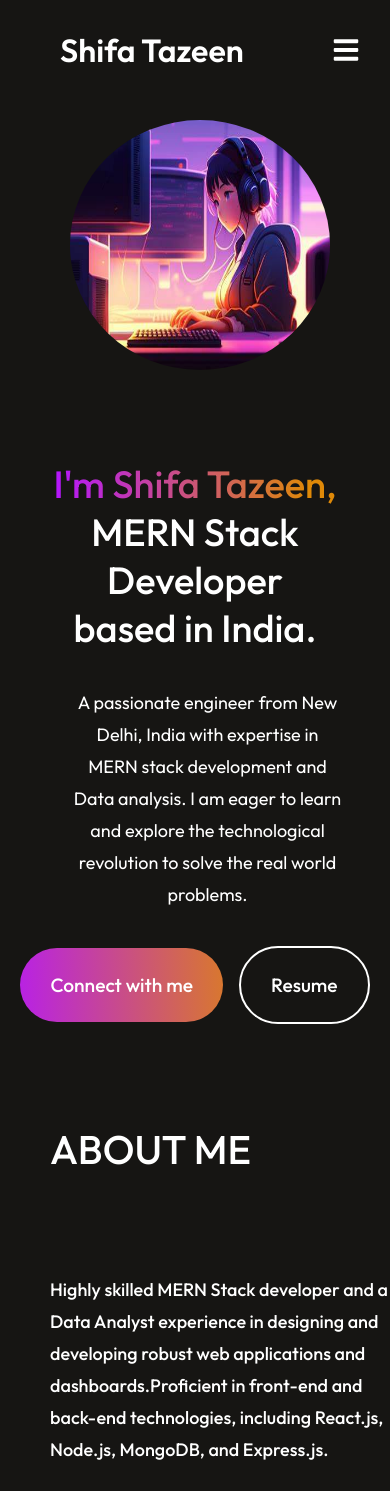
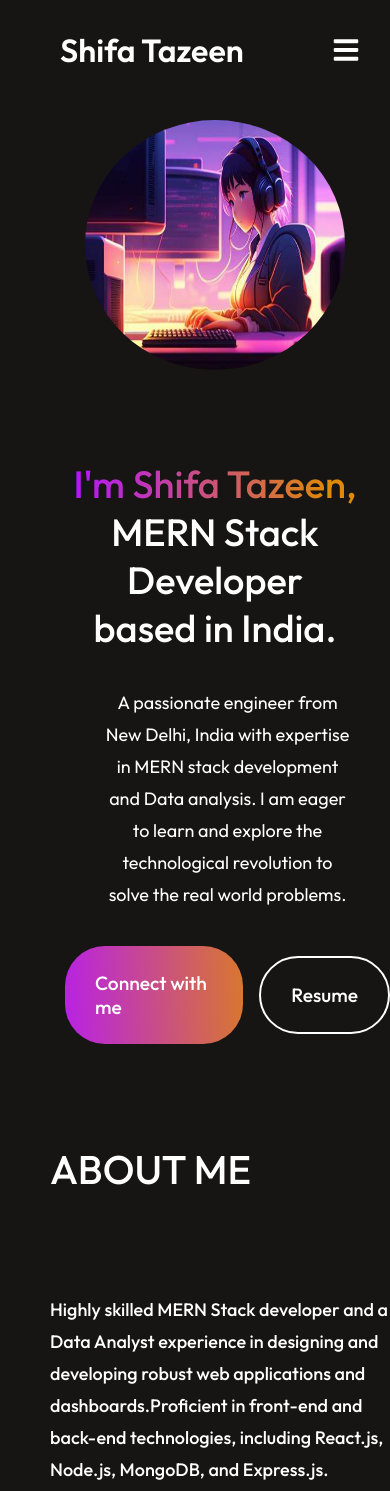
Before and after one commit to Shifashaikh-1234/Portfolio-ShifaTazeen, a React (Vite) app: page / in a window 390 px wide. Shown: the top 1491 px of the page. Built offline with nearby package versions, Linux system fonts and the light colour scheme; the HTML template or start-up script is replaced by a standard one.

Commit message:
Update Home.css

```diff
--- a/src/Components/Home/Home.css
+++ b/src/Components/Home/Home.css
@@ -76,11 +76,12 @@
         justify-content: center;
         flex-direction: column;
         align-items: center;
+        margin-left:40px;
     }
     .profile-img{
         margin-top: 30px;
         margin-bottom: 20px;
-        margin-left: 30px;
+        margin-left: 20px;
         margin-right: 20px;
 
     }
@@ -101,6 +102,7 @@
         font-size: 18px;
         font-weight: 500;
         margin-bottom: 40px;
+        margin-left: 25px;
     }
     .hero-connect{
         padding-left: 20px 30px;
```
